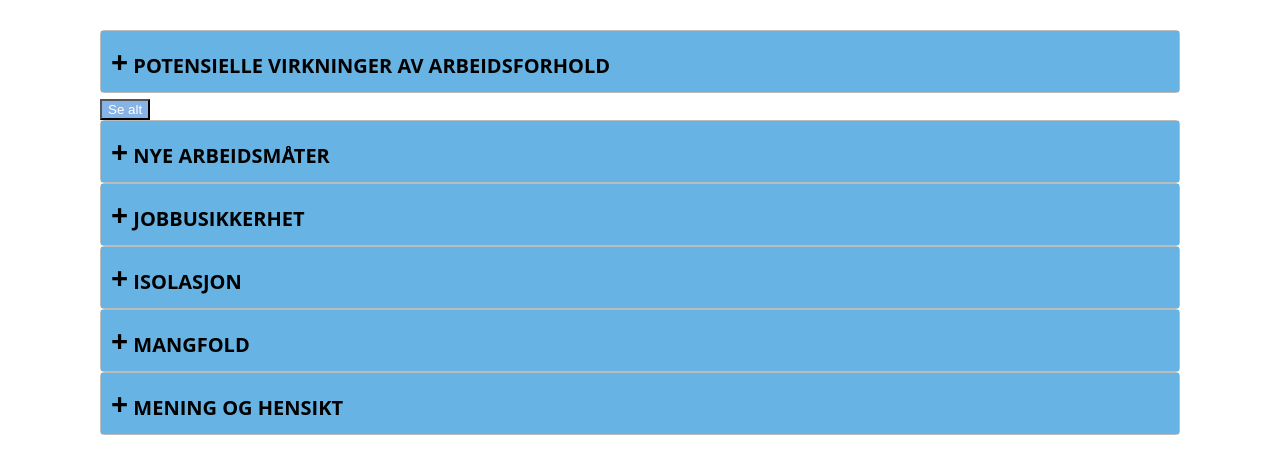
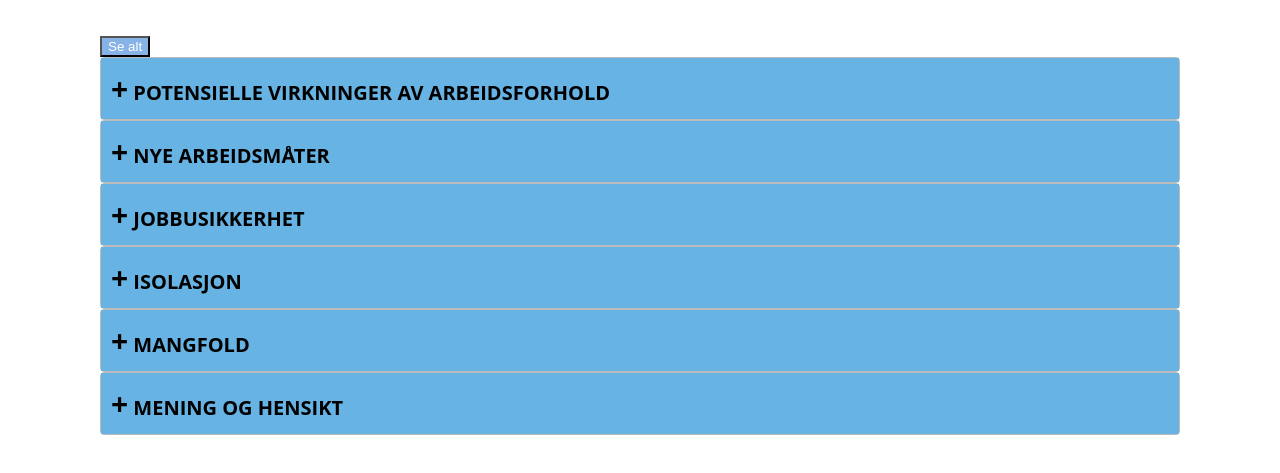
Before and after one commit to JanOChr/MU_moduler, a plain HTML site: page index.html in a window 1280 px wide. Shown: the part 193-666 px from the top of the page. Drawn offline with Linux system fonts and the light colour scheme.

Commit message:
Add files via upload

```diff
--- a/index.html
+++ b/index.html
@@ -1,7 +1,7 @@
 <!DOCTYPE html>
 <html lang="nb">
 <head>
-<!-- 2022-03-25 fre. 13:33 -->
+<!-- 2022-03-25 fre. 14:04 -->
 <meta charset="utf-8">
 <meta name="viewport" content="width=device-width, initial-scale=1">
 <title>Spørreskjema til moduler STAMI medarbeiderundersøkelse (M&mu;)</title>
@@ -34,7 +34,9 @@ elems[i].removeAttribute("open");
 <div id="content">
 <header>
 <h1 class="title">Spørreskjema til moduler STAMI medarbeiderundersøkelse (M&mu;)</h1>
-</header><details> <summary> POTENSIELLE VIRKNINGER AV ARBEIDSFORHOLD </summary>
+</header><button id="btnExpandHideAllDetails" onclick="openAll()" style="color:white;background-color:#87B3E6;">Se alt</button>
+
+<details> <summary> POTENSIELLE VIRKNINGER AV ARBEIDSFORHOLD </summary>
 <details> <summary> Organisasjonstilhørighet </summary>
 <table>
 <caption class="t-above"><span class="table-number">Tabell 1</span> <b>Organizational commitment</b> (QPS, <a href="https://www.qps-nordic.org/en/doc/QPSNordic_questionnaire.pdf">link</a>)</caption>
@@ -724,8 +726,6 @@ elems[i].removeAttribute("open");
 </table>
 </details>
 </details>
-<button id="btnExpandHideAllDetails" onclick="openAll()" style="color:white;background-color:#87B3E6;">Se alt</button>
-
 <details> <summary> NYE ARBEIDSMÅTER </summary>
 
 <details> <summary> Skala for digitale stressorer </summary>
```
